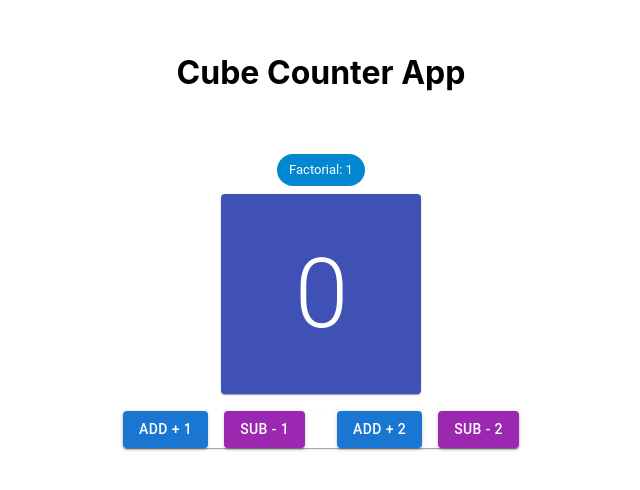
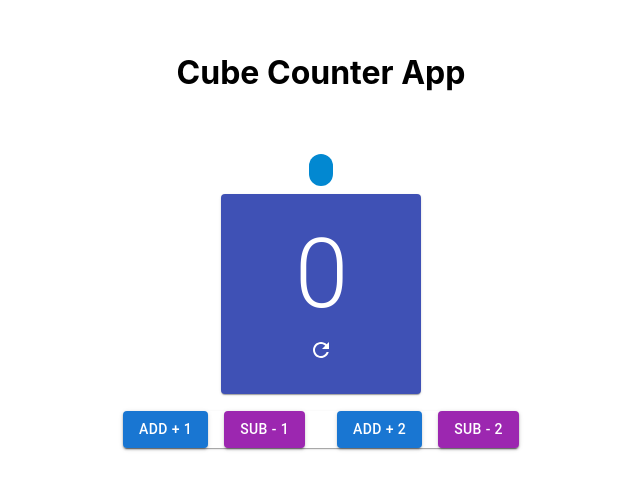
Before and after one commit to Ayuinfra/Rendering-Page, a React (Create React App) app: page / in a window 1280 px wide. Shown: the top 490 px of the page, without its empty margins (319-959 px from the left). Built offline with nearby package versions, Linux system fonts and the light colour scheme.

Commit message:
Code Updated

```diff
--- a/package.json
+++ b/package.json
@@ -6,6 +6,7 @@
     "@emotion/react": "^11.11.1",
     "@emotion/styled": "^11.11.0",
     "@material-ui/core": "^4.12.4",
+    "@mui/icons-material": "^5.14.1",
     "@mui/material": "^5.13.5",
     "@reduxjs/toolkit": "^1.9.5",
     "@testing-library/jest-dom": "^5.16.5",
--- a/src/components/cube/Cube.js
+++ b/src/components/cube/Cube.js
@@ -1,14 +1,16 @@
-import React from 'react';
-import { Paper, Typography } from '@mui/material';
+// cube/Cube.js
+import React, { useState } from 'react';
+import { Paper, Typography, IconButton } from '@mui/material';
 import { Container } from '@mui/system';
-import { useSelector } from 'react-redux';
+import { useDispatch, useSelector } from 'react-redux';
 import CustomChip from '../chip/Chip';
+import { Refresh as RefreshIcon } from '@mui/icons-material';
+import { reset } from '../../store/reducers/Reducers';
 
 const isPrime = (num) => {
   if (num <= 1) return false;
   if (num <= 3) return true;
   if (num % 2 === 0 || num % 3 === 0) return false;
-
   let i = 5;
   while (i * i <= num) {
     if (num % i === 0 || num % (i + 2) === 0) return false;
@@ -24,44 +26,54 @@ export const getFactorial = (num) => {
 
 const Cube = () => {
   const count = useSelector((state) => state.count);
+
+  const dispatch = useDispatch();
+
   const isOdd = count % 2 !== 0;
   const isEven = count % 2 === 0;
   const isPrimeNumber = isPrime(count);
+
+
+  const resetCubeValue = () => {
+    dispatch(reset());
+  };
 
   const showEvenChip = () => (
     <CustomChip
       label='This Num is even'
       color="primary"
-      count={count}
-    />
+      count={count} />
   )
 
   const showOddChip = () => (
     <CustomChip
       label='This Num is odd'
       color="secondary"
-      count={count}
-    />
+      count={count} />
   )
 
   const showPrimeChip = () => (
     <CustomChip
       label='This num is prime'
       color="success"
-      count={count}
-    />
+      count={count} />
   )
 
   const showFactorialChip = () => (
-    <CustomChip
-      label='Factorial'
+    <CustomChip l
+      abel='Factorial'
       color="info"
-      count={count}
-    />
+      count={count} />
   )
 
   return (
-    <Container maxWidth="md" sx={{ marginTop: "2rem", display: "flex", flexDirection: "column", alignItems: "center" }}>
+    <Container maxWidth="md"
+      sx={{
+        marginTop: "2rem",
+        display: "flex",
+        flexDirection: "column",
+        alignItems: "center"
+      }}>
       <>
         {count < 0 && (
           <>
@@ -71,7 +83,6 @@ const Cube = () => {
           </>
         )}
         {count === 0 && showFactorialChip()}
-
         {(count >= 1 && count <= 7) && (
           <>
             {isEven && showEvenChip()}
@@ -88,8 +99,7 @@ const Cube = () => {
           </>
         )}
       </>
-      <Paper
-        style={{
+      <Paper style={{
         width: 200,
         height: 200,
         display: 'flex',
@@ -101,9 +111,11 @@ const Cube = () => {
         fontSize: 20,
         fontWeight: 'bold',
         marginBottom: '1rem',
-        }}
-      >
+      }}>
         <Typography variant="h1">{count}</Typography>
+        <IconButton onClick={resetCubeValue} color="inherit" aria-label="refresh">
+          <RefreshIcon />
+        </IconButton>
       </Paper>
     </Container>
   );
--- a/src/store/reducers/Reducers.js
+++ b/src/store/reducers/Reducers.js
@@ -8,8 +8,9 @@ const counterSlice = createSlice({
         decrement: (state) => state - 1,
         incrementByTwo: (state) => state + 2,
         decrementByTwo: (state) => state - 2,
-    },
+        reset : (state)=>state  = 0
+    }
 });
 
-export const { increment, decrement, incrementByTwo, decrementByTwo } = counterSlice.actions;
+export const { increment, decrement, incrementByTwo, decrementByTwo,reset } = counterSlice.actions;
 export default counterSlice.reducer;
```
Also changed, not shown: 1 other file (tests, documents, lock files or other folders). Lines whose indentation alone changed are shown as unchanged.
